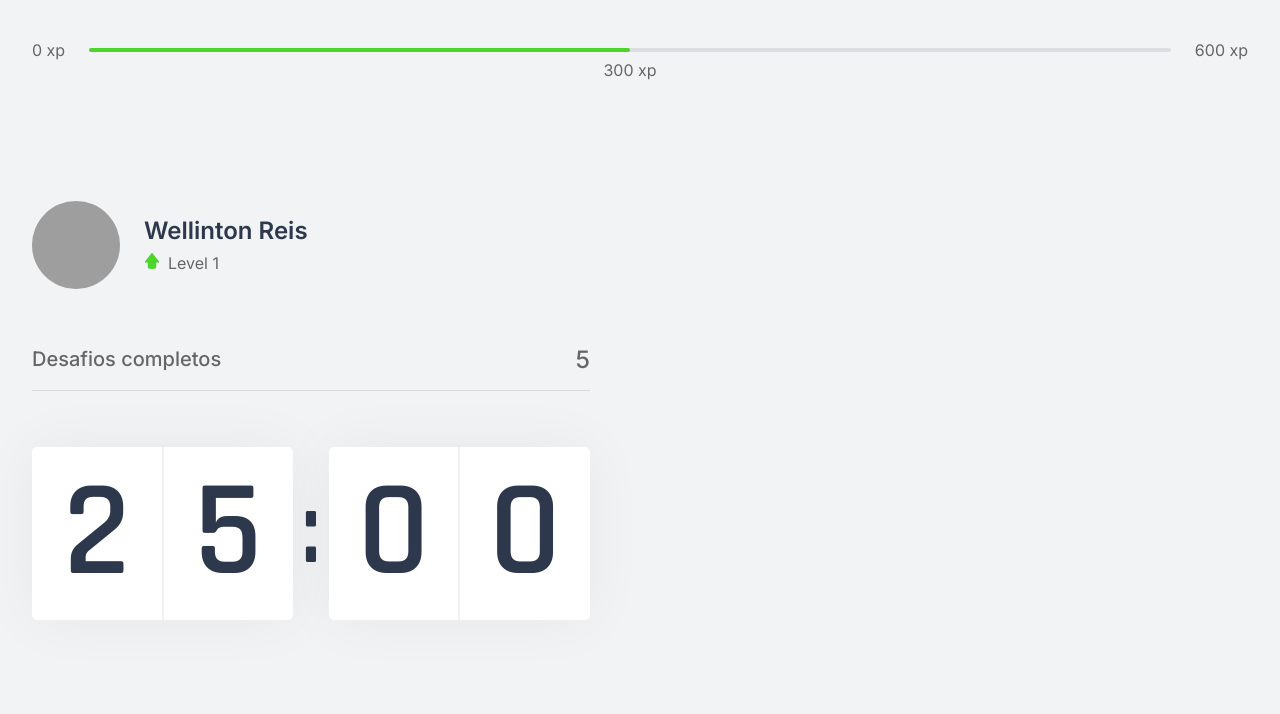
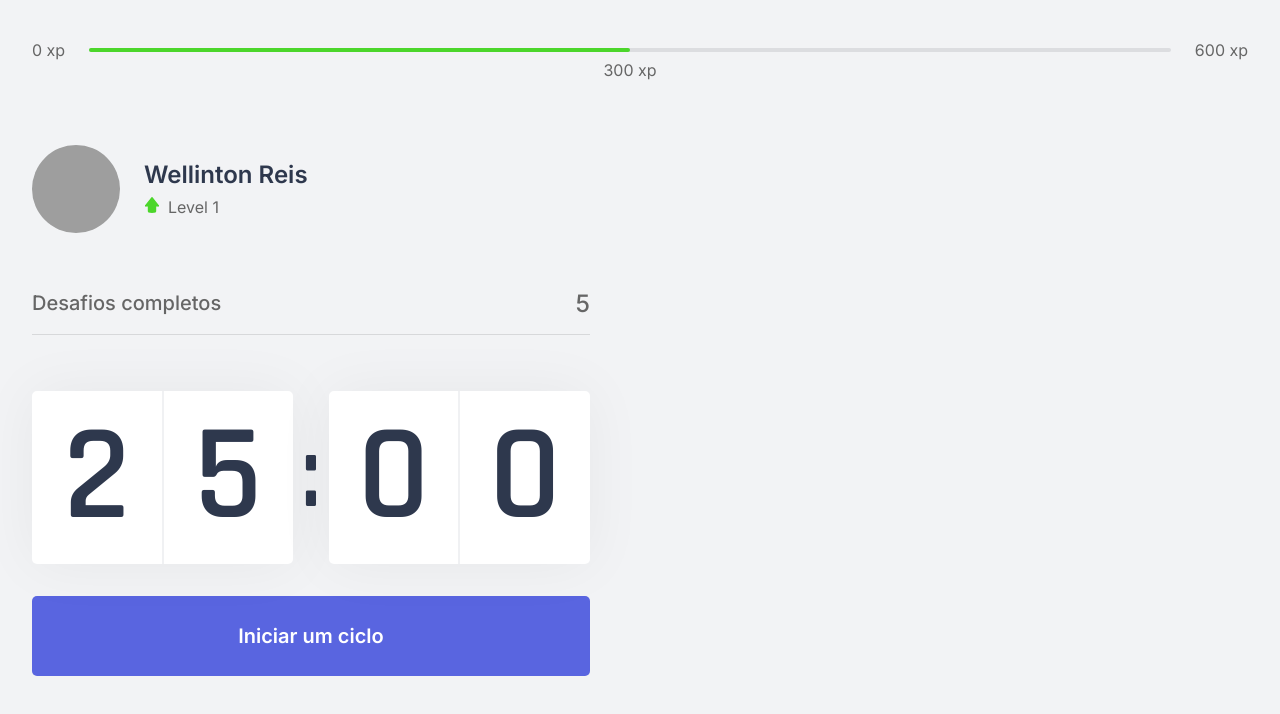
Before and after one commit to w-reis/move.it, a Next.js app: page / in a window 1280 px wide. Shown: the top 714 px of the page. Built offline with nearby package versions, Linux system fonts and the light colour scheme; grey boxes are pictures that could not be loaded.

Commit message:
create countdown button

```diff
--- a/src/components/Countdown.tsx
+++ b/src/components/Countdown.tsx
@@ -2,7 +2,8 @@ import styles from '../styles/components/Countdown.module.css';
 
 export function Countdown() {
   return (
-    <div className={styles.countdownContainer}>
+   <div>
+      <div className={styles.countdownContainer}>
       <div>
         <span>2</span>
         <span>5</span>
@@ -15,5 +16,10 @@ export function Countdown() {
         <span>0</span>
       </div>
     </div>
+
+    <button type="button" className={styles.countdownButton}>
+      Iniciar um ciclo
+    </button>
+   </div>
   )
 }
--- a/src/styles/components/Countdown.module.css
+++ b/src/styles/components/Countdown.module.css
@@ -35,3 +35,28 @@
   font-size: 6.25rem;
   margin: 0 0.5rem;
 }
+
+.countdownButton {
+  width: 100%;
+  height: 5rem;
+
+  margin-top: 2rem;
+  display: flex;
+  align-items: center;
+  justify-content: center;
+
+  border: 0;
+  border-radius: 5px;
+
+  background: var(--blue);
+  color: var(--white);
+
+  font-size: 1.25rem;
+  font-weight: 600;
+
+  transition: background-color 0.2s;
+}
+
+.countdownButton:hover {
+  background-color: var(--blue-dark);
+}
```
